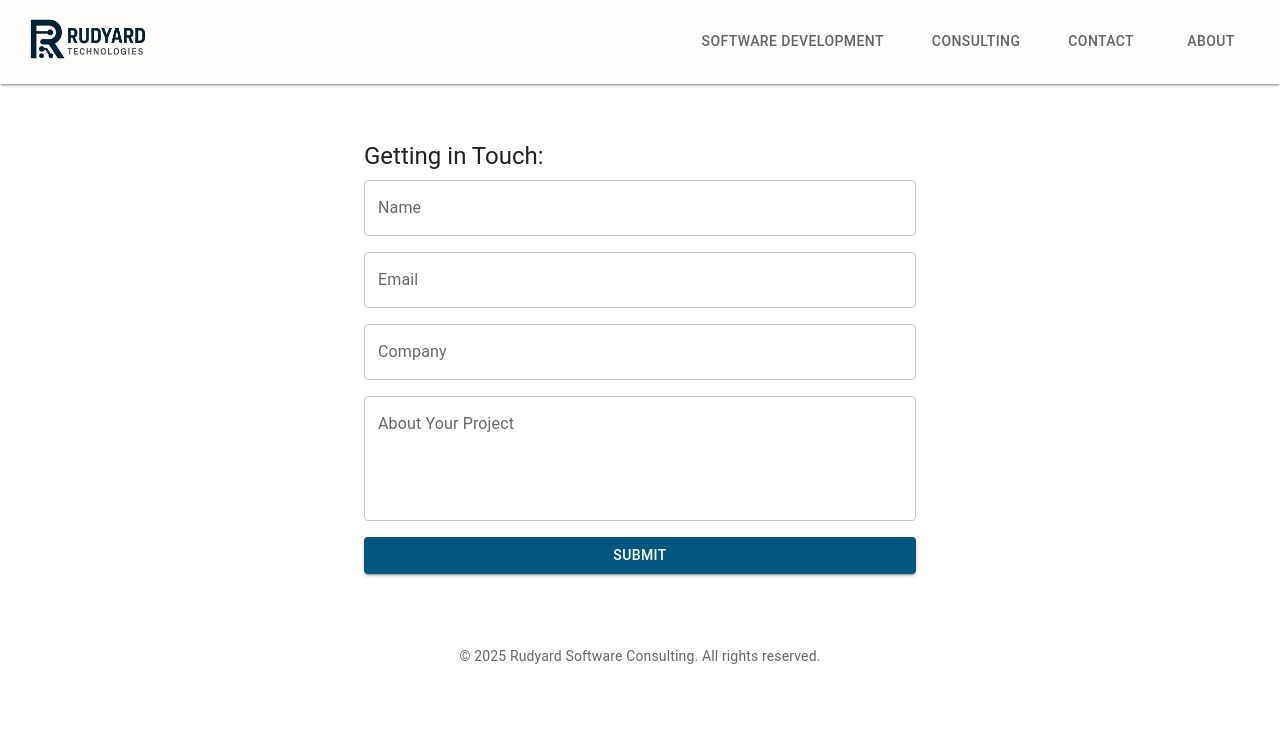
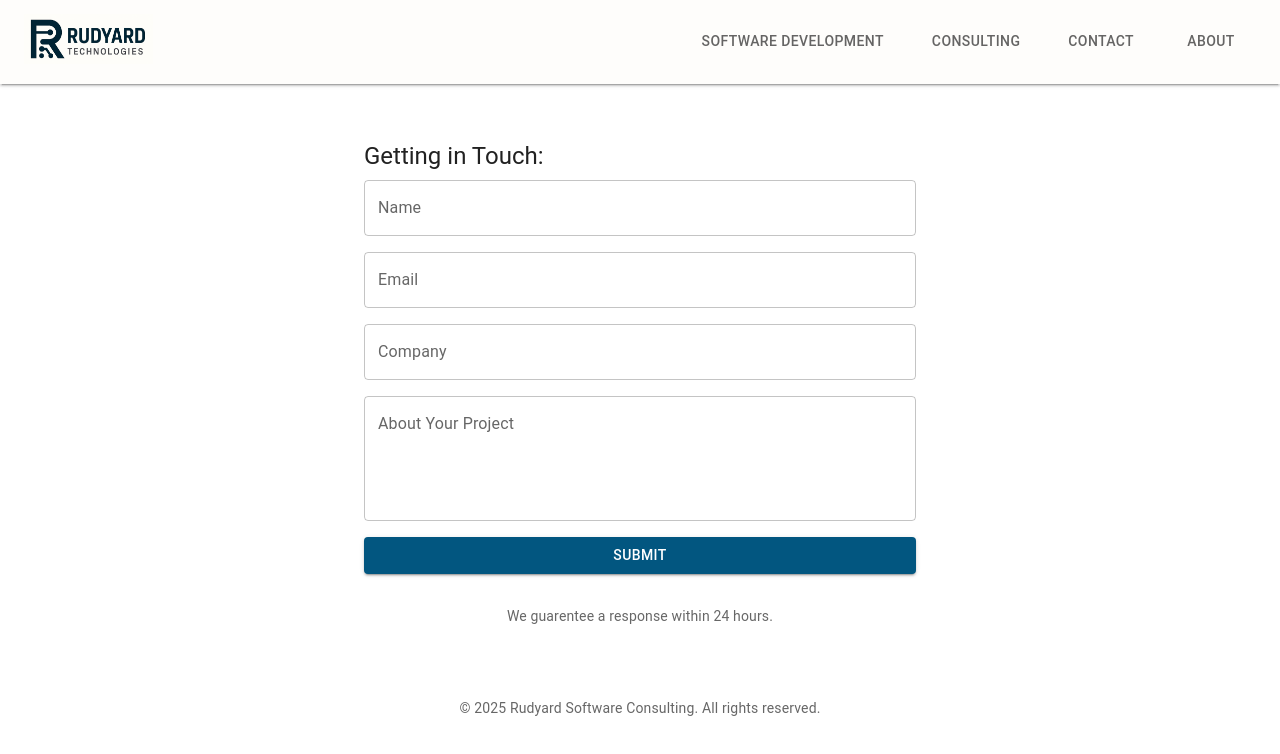
Before and after one commit to rudymiked/consulting, a React (Vite) app in the folder rudy-software-consulting/client/: page /contact in a window 1280 px wide. Shown: the top 754 px of the page. Built offline with nearby package versions, Linux system fonts and the light colour scheme; the HTML template or start-up script is replaced by a standard one.

Commit message:
guarentee

```diff
--- a/rudy-software-consulting/client/package.json
+++ b/rudy-software-consulting/client/package.json
@@ -8,7 +8,7 @@
     "dev": "vite",
     "build": "vite build",
     "serve": "vite preview",
-    "start": "concurrently \"npm run dev --prefix client\" \"npm run dev --prefix server\""
+    "start": "npm run dev"
   },
   "keywords": [
     "consulting",
--- a/rudy-software-consulting/client/src/components/Contact/ContactForm.tsx
+++ b/rudy-software-consulting/client/src/components/Contact/ContactForm.tsx
@@ -138,6 +138,11 @@ const ContactForm: React.FC = () => {
                 Submit
               </Button>
             </Box>
+            <Box>
+              <Typography variant="body2" color="textSecondary" align="center" sx={{ mt: 2 }}>
+                We guarentee a response within 24 hours.
+              </Typography>
+            </Box>
           </Grid>
         </form>
       </Box>
```
